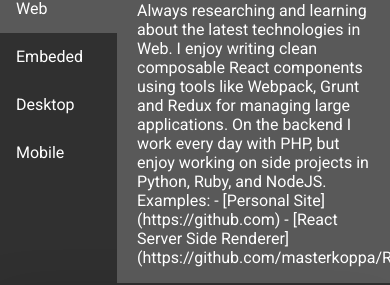
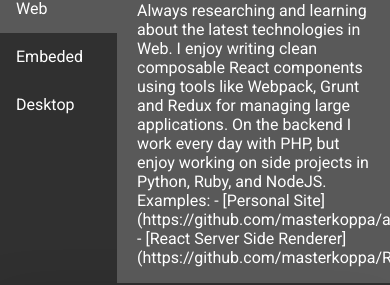
Before and after one commit to masterkoppa/aruiz.io, a React app: page / in a window 390 px wide. Shown: the part 571-856 px from the top of the page. Built offline with nearby package versions, Linux system fonts and the light colour scheme; what react-tap-event-plugin would draw is missing.

Commit message:
Add link to main repo, remove mobile tab

```diff
--- a/src/dev.jsx
+++ b/src/dev.jsx
@@ -27,7 +27,7 @@ export default class DevSection extends React.Component {
                             <ListItem primaryText="Web" value={1} onClick={() => this.setState({selected: 1})}/>
                             <ListItem primaryText="Embeded" value={2} onClick={() => this.setState({selected: 2})}/>
                             <ListItem primaryText="Desktop" value={3} onClick={() => this.setState({selected: 3})}/>
-                            <ListItem primaryText="Mobile" value={4} onClick={() => this.setState({selected: 4})}/>
+                            {/* <ListItem primaryText="Mobile" value={4} onClick={() => this.setState({selected: 4})}/> */}
                         </SelectableList>
                     </div>
                     <ExpandedItem component={selected}/>
--- a/src/md_docs/web.md
+++ b/src/md_docs/web.md
@@ -5,5 +5,5 @@ I work every day with PHP, but enjoy working on side projects in Python,
 Ruby, and NodeJS.
 
 Examples:
-- [Personal Site](https://github.com)
+- [Personal Site](https://github.com/masterkoppa/aruiz.io)
 - [React Server Side Renderer](https://github.com/masterkoppa/ReactServerSide)
```
